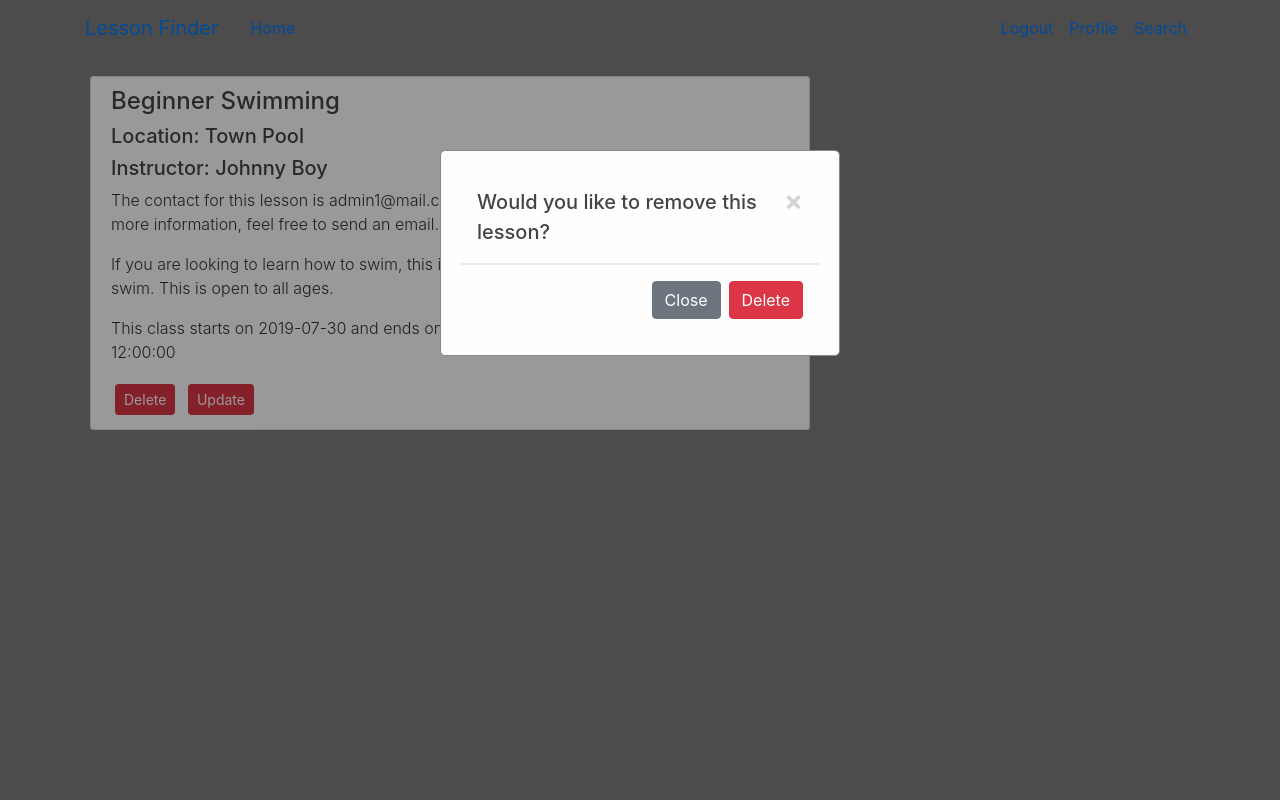
After one commit to klark17/FlaskProject, a Flask app: page /organization/1 in a window 1280 px wide, after a click on "Delete". The commit adds this page. Run offline with Flask 2, Linux system fonts and the light colour scheme; a user stored in the database is signed in; data comes from the database, SQL or seed files in the repository; both versions use the stored data as it was after the commit; some libraries are stand-ins or nearby versions.

Commit message:
admin can add and delete lesson, still profile issue

```diff
--- a/lessonfinder/form.py
+++ b/lessonfinder/form.py
@@ -47,16 +47,15 @@ class SearchForm(FlaskForm):
 
 class LessonForm(FlaskForm):
 	name = StringField('Name')
-	type = StringField('Type')
+	# type = StringField('Type')
 	startDate = DateField('Start Date', render_kw={'placeholder': 'MM/DD/YYYY'})
 	endDate = DateField('End Date', render_kw={'placeholder': 'MM/DD/YYYY'})
 	startTime = TimeField('Start Time', render_kw={'placeholder': 'HH:MM'})
 	endTime = TimeField('End Time', render_kw={'placeholder': 'HH:MM'})
 	email = StringField('Contact Email')
-	level = SelectField('Level', choices=[('text', 'Beginner/Levels 1-2'),
-										('text', 'Intermediate/Levels 3-5'), ('text', 'Advanced/Levels 6+')])
+	level = SelectField('Level', choices=levels[1:7])
 	location = StringField('Location')
-	# organization = StringField('Organization')
+	desc = StringField('Add Description')
 	instructor = StringField('Instructor')
 	submit = SubmitField('Create Lesson')
 	# possibly going to remove completely
--- a/lessonfinder/routes.py
+++ b/lessonfinder/routes.py
@@ -140,7 +140,9 @@ def profile():
 @app.route("/admin_profile")
 @login_required
 def admin_profile():
-    return render_template('admin_profile.html', title="Admin Profile")
+    if current_user.is_authenticated:
+        lessons = current_user.lessons
+    return render_template('admin_profile.html', title="Admin Profile", lessons=lessons)
 
 
 @app.route("/new_lesson/new", methods=['GET', 'POST'])
@@ -149,11 +151,10 @@ def new_lesson():
     form = LessonForm()
     if form.validate_on_submit():
         admin = Admin.query.first()
-        org = admin.organization
         lesson = Lesson(name=form.name.data, startDate=form.startDate.data, endDate=form.endDate.data,
                         startTime=form.startTime.data, endTime=form.endTime.data,
-                        contactEmail=admin.id, level=form.level.data, location=form.location.data,
-                        organization=org.name, instructor=form.instructor.data)
+                        contactEmail=admin, level=form.level.data, location=form.location.data,
+                        organization=admin.organization.name, instructor=form.instructor.data)
         admin.lessons.append(lesson)
         db.session.add(lesson)
         db.session.commit()
@@ -164,18 +165,21 @@ def new_lesson():
     return render_template('create_lesson.html', title="New Lesson", form=form)
 
 
-@app.route("/organization", methods=['GET', 'POST'])
+@app.route("/remove/<int:lesson_id>/delete", methods=['POST'])
 @login_required
-def add_organization():
-    form = OrganizationForm()
-    if form.validate_on_submit():
-        organization = Organization(name=form.name.data, address=form.address.data, town=form.town.data,
-                                    state=form.state.data)
-        db.session.add(organization)
-        db.session.commit()
-        flash('You have been added to a new organization', 'success')
-        return redirect(url_for('admin_profile'))
-    return render_template('add_organization.html', title="Join an Organization", form=form)
+def remove(lesson_id):
+    lesson = Lesson.query.get_or_404(lesson_id)
+    db.session.delete(lesson)
+    db.session.commit()
+    flash('The lesson has been removed', 'success')
+    return redirect(url_for('admin_profile'))
+
+
+@app.route("/organization/<int:lesson_id>", methods=['GET', 'POST'])
+@login_required
+def view_lesson(lesson_id):
+    lesson = Lesson.query.get(lesson_id)
+    return render_template('delete_lesson.html', title="Lesson Information", lesson=lesson)
 
 
 #possibly help with determining if admin is associated with an organization
--- a/lessonfinder/templates/admin_profile.html
+++ b/lessonfinder/templates/admin_profile.html
@@ -23,6 +23,11 @@
                         <div class="media-body">
                             <li class="article-content">{{ lesson.name }}</li>
                         </div>
+                        <button class="btn btn-outline-info btn-sm">
+                            <a class="nav-item nav-link" href="{{ url_for('view_lesson', lesson_id=lesson.id) }}">
+                                View Lesson Information
+                            </a>
+                        </button>
                     </article>
                 {% endfor %}
                 <button><a class="nav-item nav-link" href="{{ url_for('new_lesson') }}">New Lesson</a></button>
--- /dev/null
+++ b/lessonfinder/templates/delete_lesson.html
@@ -0,0 +1,35 @@
+{% extends "layout2.html" %}
+{% block content %}
+    <article class="media content-section">
+        <div class="media-body">
+            <h4 class="article-content">{{ lesson.name }}</h4>
+                <h5>Location: {{ lesson.location }}</h5>
+                <h5>Instructor: {{ lesson.instructor }}</h5>
+                <p class="font-weight-light">The contact for this lesson is {{ lesson.contactEmail.email }} and it is hosted by
+                    {{ lesson.organizer.name }}. For more information, feel free to send an email.</p>
+                <p class="font-weight-light">{{ lesson.desc }}</p>
+                <p class="font-weight-light">This class starts on {{ lesson.startDate }} and ends on {{ lesson.endDate }}.
+                It will be from {{ lesson.startTime }} to {{ lesson.endTime }}</p>
+                <button type="button" class="btn btn-danger btn-sm m-1" data-toggle="modal" data-target="#deleteModal1">Delete</button>
+                <button type="button" class="btn btn-danger btn-sm m-1" data-toggle="modal" data-target="#deleteModal">Update</button>
+        </div>
+    </article>
+    <div class="modal fade" id="deleteModal1" tabindex="-1" role="dialog" aria-labelledby="deleteModalLabel" aria-hidden="true">
+        <div class="modal-dialog" role="document">
+            <div class="modal-content">
+                <div class="modal-header">
+                    <h5 class="modal-title" id="deleteModalLabel">Would you like to remove this lesson?</h5>
+                    <button type="button" class="close" data-dismiss="modal" aria-label="Close">
+                        <span aria-hidden="true">&times;</span>
+                    </button>
+                </div>
+                <div class="modal-footer">
+                    <button type="button" class="btn btn-secondary" data-dismiss="modal">Close</button>
+                    <form action="{{ url_for('remove', lesson_id=lesson.id) }}" method="POST">
+                        <input class="btn btn-danger" type="submit" value="Delete">
+                    </form>
+                </div>
+            </div>
+        </div>
+    </div>
+{% endblock content %}
```
Also changed, not shown: lessonfinder/templates/add_organization.html (deleted, +0 -79 lines), lessonfinder/templates/create_lesson.html (+5 -18 lines), lessonfinder/site.db.
